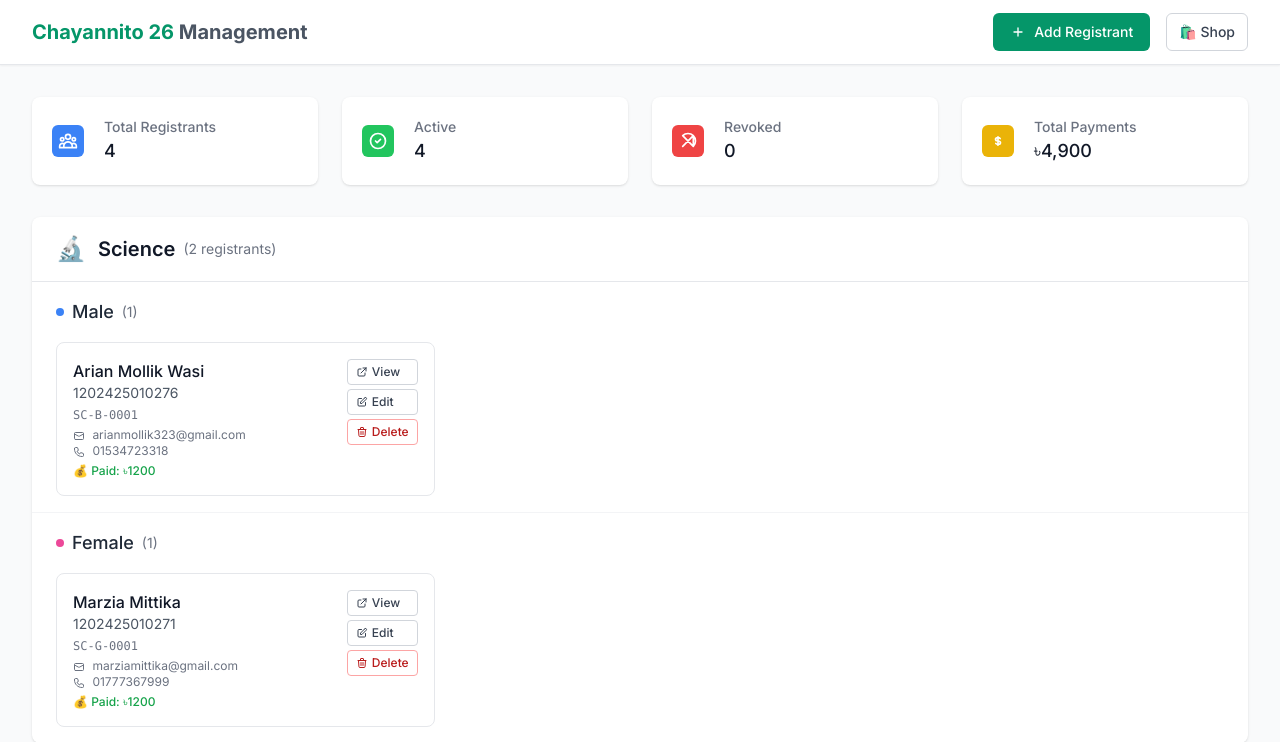
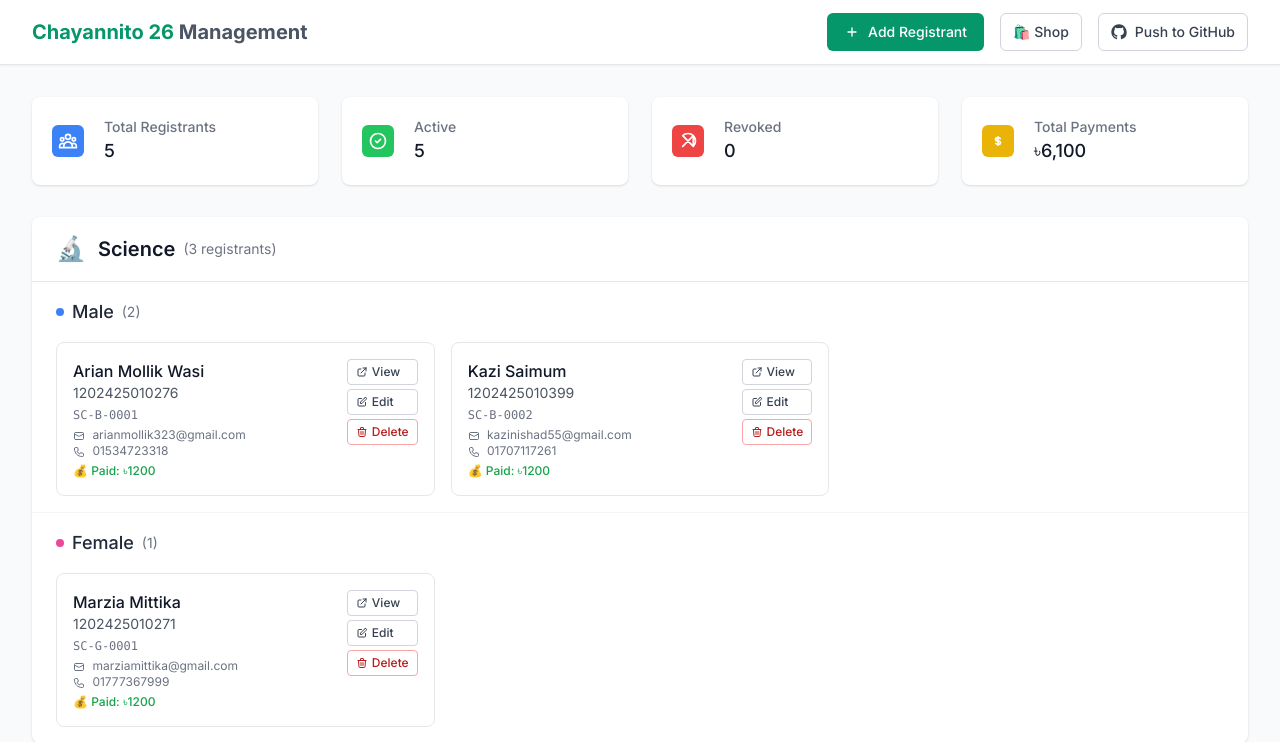
Before and after one commit to chayannito26/verify, a Flask app: page / in a window 1280 px wide. Shown: the top 742 px of the page. Run offline with Flask 3, Linux system fonts and the light colour scheme; some libraries are stand-ins or nearby versions.

Commit message:
Auto commit via web UI @ 2025-09-14T06:12:12.733044

```diff
--- a/app.py
+++ b/app.py
@@ -10,6 +10,7 @@ import json
 import os
 import base64
 import codecs
+import subprocess
 from datetime import datetime
 from pathlib import Path
 from flask import Flask, render_template, request, redirect, url_for, flash, jsonify
@@ -294,5 +295,71 @@ def api_stats():
 
     return jsonify(stats)
 
+
+@app.route('/push-github', methods=['POST'])
+def push_github():
+    """Trigger a git add/commit/push from the web UI.
+
+    Security:
+    - Requires environment variable ENABLE_GIT_PUSH=1 to be set on the server.
+    - Optionally accepts a commit message in the request body as JSON or form field `message`.
+    """
+    # Feature toggle
+    if not os.environ.get('DISABLE_GIT_PUSH', '0') != '1':
+        return jsonify({'success': False, 'error': 'Git push via web is disabled on this server.'}), 403
+    data = {}
+    try:
+        data = request.get_json(silent=True) or {}
+    except Exception:
+        data = {}
+    # Fallback to form data
+    if not data:
+        data = request.form or {}
+
+    commit_message = data.get('message') or f"Auto commit via web UI @ {datetime.utcnow().isoformat()}"
+
+    repo_dir = Path(__file__).parent
+    def run_cmd(cmd):
+        try:
+            if isinstance(cmd, str):
+                completed = subprocess.run(cmd, cwd=repo_dir, shell=True, capture_output=True, text=True)
+            else:
+                completed = subprocess.run(cmd, cwd=repo_dir, capture_output=True, text=True)
+            return {
+                'returncode': completed.returncode,
+                'stdout': completed.stdout.strip(),
+                'stderr': completed.stderr.strip()
+            }
+        except FileNotFoundError as e:
+            return {'returncode': 127, 'stdout': '', 'stderr': str(e)}
+        except Exception as e:
+            return {'returncode': 1, 'stdout': '', 'stderr': str(e)}
+
+    # Stage everything
+    add_res = run_cmd(['git', 'add', '-A'])
+
+    # Commit
+    commit_res = run_cmd(['git', 'commit', '-m', commit_message])
+    # If there's nothing to commit, git returns non-zero and mentions 'nothing to commit'
+    commit_done = False
+    if commit_res['returncode'] == 0:
+        commit_done = True
+
+    # Push
+    push_res = run_cmd(['git', 'push'])
+
+    success = (push_res.get('returncode', 1) == 0)
+
+    response = {
+        'success': success,
+        'commit_done': commit_done,
+        'add': add_res,
+        'commit': commit_res,
+        'push': push_res
+    }
+
+    status_code = 200 if success or commit_done else 500
+    return jsonify(response), status_code
+
 if __name__ == '__main__':
-    app.run(debug=True, host='0.0.0.0', port=5000)
+    app.run(debug=True, host='0.0.0.0', port=5001)
--- a/registrants.json
+++ b/registrants.json
@@ -70,5 +70,23 @@
       "Food",
       "Gift"
     ]
+  },
+  {
+    "name": "Kazi Saimum",
+    "roll": "1202425010399",
+    "gender": "Male",
+    "registration_date": "14 September 2025",
+    "registration_id": "SC-B-0002",
+    "photo": "",
+    "revoked": false,
+    "referred_by": "",
+    "paid": 1200,
+    "email": "kazinishad55@gmail.com",
+    "phone": "01707117261",
+    "parts_available": [
+      "T-Shirt",
+      "Food",
+      "Gift"
+    ]
   }
 ]
--- a/templates/base.html
+++ b/templates/base.html
@@ -58,6 +58,15 @@
                        class="inline-flex items-center px-3 py-2 border border-gray-300 text-sm font-medium rounded-md text-gray-700 bg-white hover:bg-gray-50 focus:outline-none focus:ring-2 focus:ring-offset-2 focus:ring-emerald-500 transition-colors">
                         🛍️ Shop
                     </a>
+                    <button id="push-github-btn"
+                            title="Push local changes to GitHub (requires server ENABLE_GIT_PUSH=1)"
+                            class="inline-flex items-center px-3 py-2 border border-gray-300 text-sm font-medium rounded-md text-gray-700 bg-white hover:bg-gray-50 focus:outline-none focus:ring-2 focus:ring-offset-2 focus:ring-emerald-500 transition-colors">
+                        <!-- GitHub mark -->
+                        <svg class="w-4 h-4 mr-2" viewBox="0 0 24 24" fill="currentColor" aria-hidden="true">
+                            <path fill-rule="evenodd" clip-rule="evenodd" d="M12 .5C5.73.5.5 5.73.5 12c0 5.08 3.29 9.39 7.86 10.91.57.1.78-.25.78-.55 0-.27-.01-1.15-.02-2.08-3.2.7-3.88-1.38-3.88-1.38-.52-1.32-1.28-1.67-1.28-1.67-1.05-.72.08-.71.08-.71 1.16.08 1.77 1.2 1.77 1.2 1.03 1.76 2.7 1.25 3.36.96.11-.75.4-1.25.72-1.54-2.56-.29-5.26-1.28-5.26-5.71 0-1.26.45-2.29 1.19-3.1-.12-.29-.52-1.47.11-3.07 0 0 .97-.31 3.18 1.18a11.03 11.03 0 012.9-.39c.98 0 1.97.13 2.9.39 2.2-1.49 3.17-1.18 3.17-1.18.63 1.6.23 2.78.11 3.07.74.81 1.19 1.84 1.19 3.1 0 4.44-2.71 5.41-5.29 5.69.41.35.78 1.03.78 2.08 0 1.5-.01 2.71-.01 3.08 0 .3.2.66.79.55A10.51 10.51 0 0023.5 12c0-6.27-5.23-11.5-11.5-11.5z" />
+                        </svg>
+                        Push to GitHub
+                    </button>
                 </div>
             </div>
         </div>
@@ -135,5 +144,47 @@
             });
         }, 5000);
     </script>
+    <script>
+        // Push to GitHub handler
+        document.addEventListener('DOMContentLoaded', function() {
+            const btn = document.getElementById('push-github-btn');
+            if (!btn) return;
+
+            btn.addEventListener('click', async function() {
+                if (!confirm('Are you sure you want to push local repository changes to GitHub from the server?')) return;
+
+                // Optional commit message prompt
+                const message = prompt('Commit message (leave blank for default):', '');
+                const payload = {};
+                if (message) payload.message = message;
+
+                // Show a simple loading indicator
+                const original = btn.innerHTML;
+                btn.disabled = true;
+                btn.innerHTML = 'Pushing...';
+
+                try {
+                    const resp = await fetch('{{ url_for("push_github") }}', {
+                        method: 'POST',
+                        headers: { 'Content-Type': 'application/json' },
+                        body: JSON.stringify(payload)
+                    });
+                    const data = await resp.json();
+
+                    if (resp.ok && data.success) {
+                        alert('Push successful.');
+                    } else {
+                        const err = data.error || (data.push && data.push.stderr) || JSON.stringify(data);
+                        alert('Push failed: ' + err);
+                    }
+                } catch (e) {
+                    alert('Error while pushing: ' + e.message);
+                } finally {
+                    btn.disabled = false;
+                    btn.innerHTML = original;
+                }
+            });
+        });
+    </script>
 </body>
 </html>
```
Also changed, not shown: templates/add_registrant.html (+30 -3 lines).
